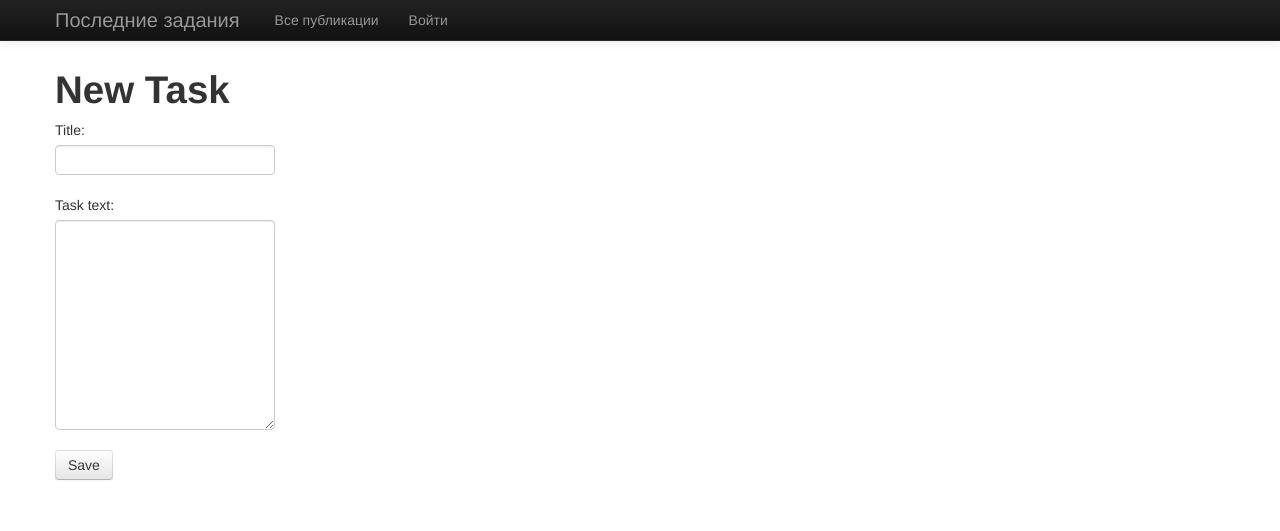
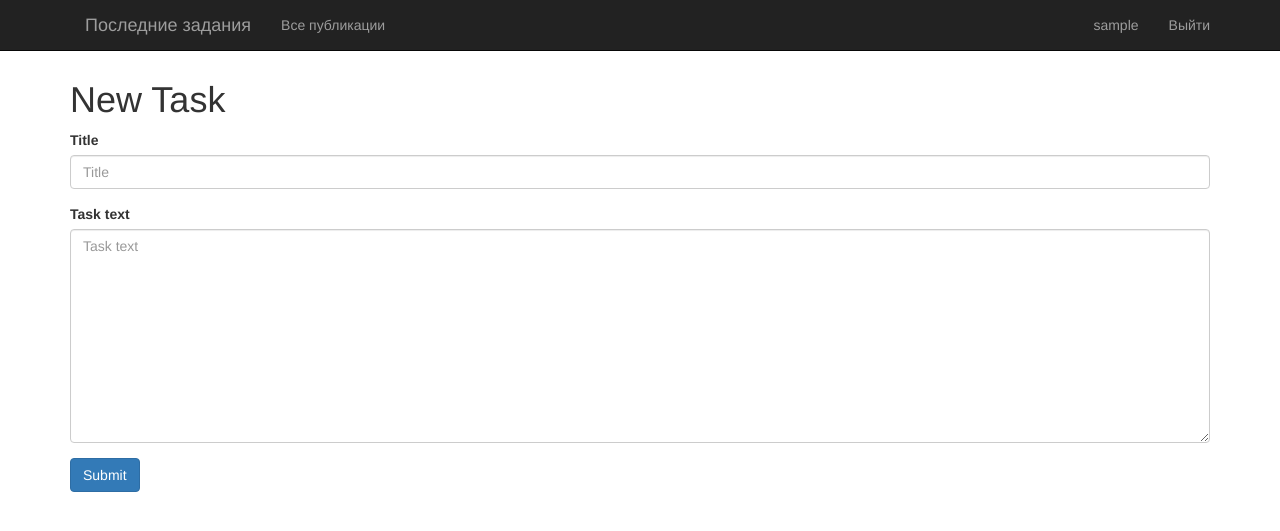
Before and after one commit to algor1/myp2, a Django app: page /tasks/newtask/ in a window 1280 px wide. Shown: the top 531 px of the page. Run offline with Django 3.2, Linux system fonts and the light colour scheme; the visitor is signed in with stand-in values (Sample User, id 1); some libraries are stand-ins or nearby versions.

Commit message:
Add files via upload

```diff
--- a/myp2/settings.py
+++ b/myp2/settings.py
@@ -31,6 +31,7 @@ ALLOWED_HOSTS = []
 # Application definition
 
 INSTALLED_APPS = [
+	'bootstrap3',
 	'tasks.apps.TasksConfig',
     'django.contrib.admin',
     'django.contrib.auth',
@@ -122,3 +123,4 @@ STATIC_URL = '/static/'
 STATICFILES_DIRS = [
     ("bootstrap", "/bootstrap"),
 ]
+LOGIN_REDIRECT_URL = 'start'
--- a/myp2/urls.py
+++ b/myp2/urls.py
@@ -15,8 +15,10 @@ Including another URLconf
 """
 from django.conf.urls import url, include
 from django.contrib import admin
+from . import views
 
 urlpatterns = [
+    url(r'^$', views.index, name='start'),
     url(r'^admin/', admin.site.urls),
     url(r'^tasks/', include('tasks.urls')),
     url(r'^accounts/', include('registration.backends.simple.urls')),
--- /dev/null
+++ b/tasks/templates/myp2/index.html
@@ -0,0 +1,4 @@
+{% extends 'tasks/base.html' %}
+{% block content %}
+  <h1>Стартовая страница</h1>
+{% endblock %}
--- a/tasks/templates/tasks/base.html
+++ b/tasks/templates/tasks/base.html
@@ -1,20 +1,26 @@
 <!DOCTYPE html>
 <html lang="ru">
     <head>
+	{# Load the tag library #}
+	{% load bootstrap3 %}
+
+	{# Load CSS and JavaScript #}
+	{% bootstrap_css %}
+	{% bootstrap_javascript %}
+
+	{# Display django.contrib.messages as Bootstrap alerts #}
+	{% bootstrap_messages %}
 	{% load static %}
         <meta charset="utf-8" />
         <title>MyBlog</title>
-        <link href="{% static "tasks/bootstrap/css/bootstrap.css" %}" rel="stylesheet">
         <style>
             body {
                 padding-top: 60px; /* 60px to make the container go all the way to the bottom of the topbar */
             }
         </style>
-        <link href="{% static "tasks/bootstrap/css/bootstrap-responsive.css" %}" rel="stylesheet">
         <!--[if lt IE 9]>
         <script src="http://html5shim.googlecode.com/svn/trunk/html5.js"></script>
         <![endif]-->
-        <script src="{% static "tasks/bootstrap/js/bootstrap.js" %}" type="text/javascript"></script>
         {% block extrahead %}
         {% endblock %}
         <script type="text/javascript">
@@ -26,18 +32,27 @@
     </head>
 <body>
 
-<div class="navbar navbar-inverse navbar-fixed-top">
+<nav class="navbar navbar-inverse navbar-fixed-top">
     <div class="navbar-inner">
         <div class="container">
-            <div class="brand">Последние задания</div>
-            <ul class="nav">
-                <li><a href="{% url 'list' %}" class="">Все публикации</a></li>
-		<li><a href="{% url 'auth_login' %}" class="">Войти</a></li>
-            </ul>
+            <div class="navbar-brand">Последние задания</div>
+		<div class="collapse navbar-collapse" id="bs-example-navbar-collapse-1">
+		    <ul class="nav navbar-nav">
+		    	<li><a href="{% url 'list' %}" class="">Все публикации</a></li>
+
+	            </ul>
+		    <ul class="nav navbar-nav navbar-right">
+		        {% if user.is_authenticated %}
+                                <p class="navbar-text">{{ user.username }}</p>
+                		<li><a href="{% url 'auth_logout' %}" class="">Выйти</a></li>
+		        {% else %}
+				<li><a href="{% url 'auth_login' %}" class="">Войти</a></li>
+		        {% endif %}
+		    </ul>
         </div>
     </div>
 
-</div>
+</nav>
 
 <div class="container">
      {% block content %}Empty page{% endblock %}
--- a/tasks/templates/tasks/task_list.html
+++ b/tasks/templates/tasks/task_list.html
@@ -1,7 +1,7 @@
 {% extends 'tasks/base.html' %}
 {% block content %}
     {% for Task in object_list %}
-	<h3><a href="{% url 'task_detail' pk=Task.pk %}">{{ Task.title }}</a></h3>
+	<h5><a href="{% url 'task_detail' pk=Task.pk %}">{{ Task.title }}</a></h5>
         <p>{{ Task.pub_date }}</p>
         <p>{{ Task.task_text }}</p>
     {% empty %}
--- a/tasks/templates/tasks/task_new.html
+++ b/tasks/templates/tasks/task_new.html
@@ -1,14 +1,32 @@
     {% extends 'tasks/base.html' %}
 
     {% block content %}
+    {% load bootstrap3 %}
 
         <h1>New Task</h1>
         {% if user.is_authenticated %}
         <form method="POST" class="post-form">{% csrf_token %}
-            {{ form.as_p }}
-            <button type="submit" class="save btn btn-default">Save</button>
+              {% bootstrap_form form %}
+              {% buttons %}
+            <button type="submit" class="btn btn-primary">{% bootstrap_icon "star" %} Submit</button>
+             {% endbuttons %}
         </form>
         {% else %}
         Только авторизованные пользователи могут добавлять задачи
         {% endif %}
     {% endblock %}
+
+
+{% load bootstrap3 %}
+
+{# Display a form #}
+
+<form action="/url/to/submit/" method="post" class="form">
+    {% csrf_token %}
+    {% bootstrap_form form %}
+    {% buttons %}
+        <button type="submit" class="btn btn-primary">
+            {% bootstrap_icon "star" %} Submit
+        </button>
+    {% endbuttons %}
+</form>
--- a/tasks/views.py
+++ b/tasks/views.py
@@ -19,6 +19,10 @@ def task_new(request):
                 Task = form.save(commit=False)
                 Task.user = request.user
                 Task.pub_date = timezone.now()
+
+                if not Task.title:
+                	Task.title=Task.task_text[:50]
+
                 Task.save()
                 return redirect('list')
         else:
```
Also changed, not shown: myp2/views.py (added, +7 -0 lines), tasks/manage.py (added, +22 -0 lines).
